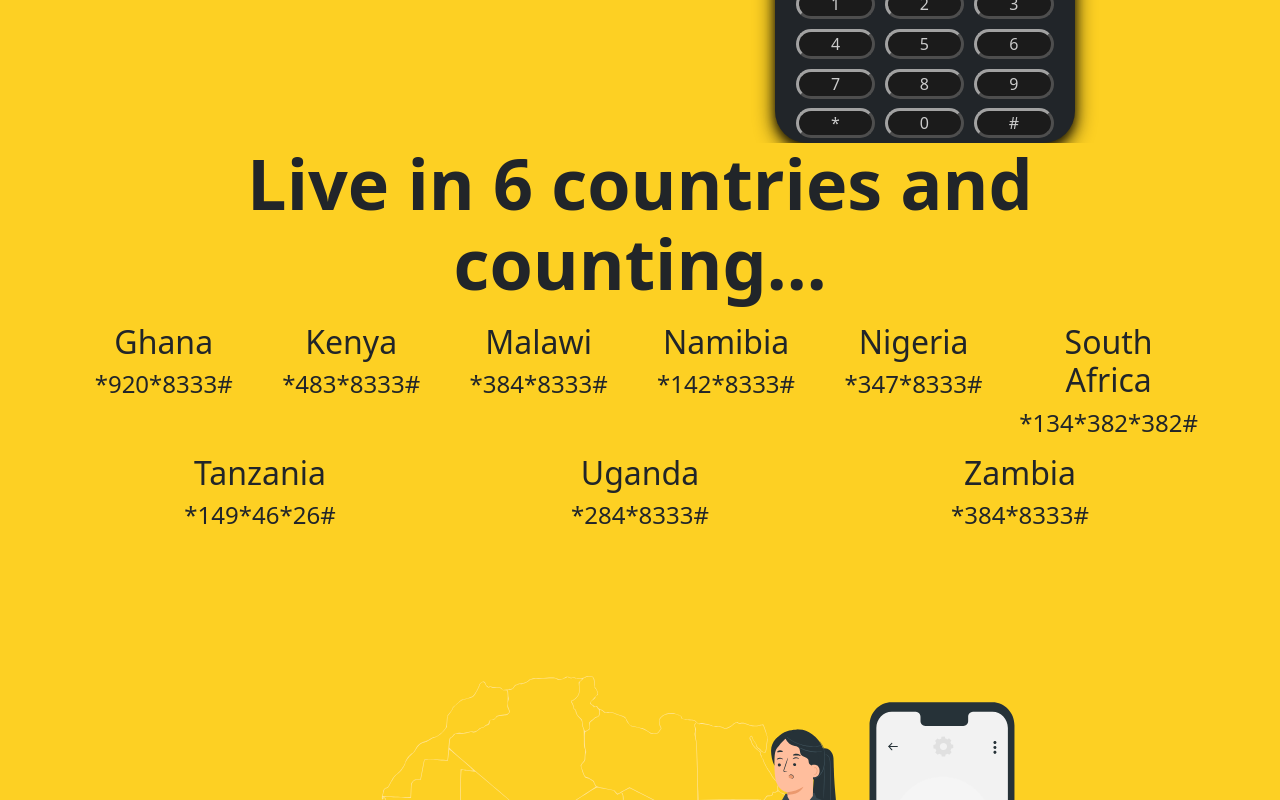
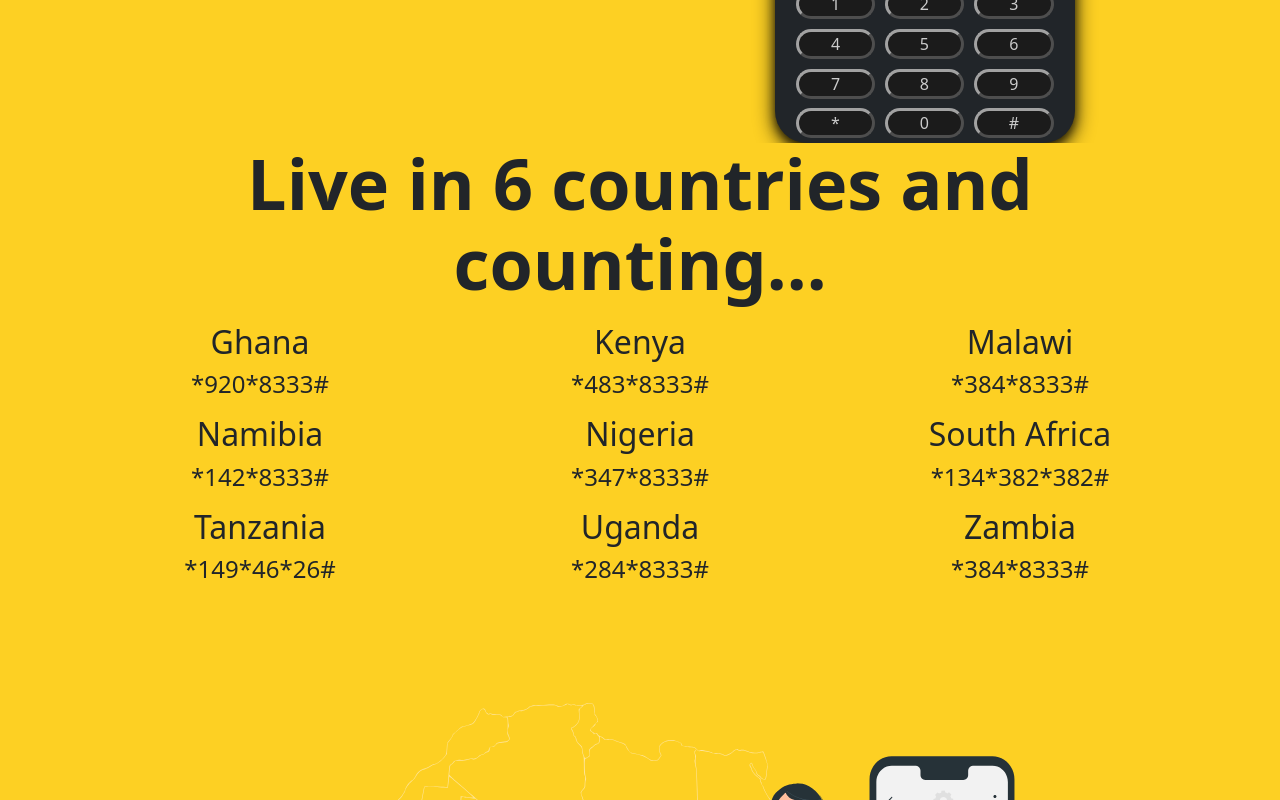
Before and after one commit to machankura/machankura-website, a React (Create React App) app: page / in a window 1280 px wide. Shown: the part 503-1303 px from the top of the page. Built offline with nearby package versions, Linux system fonts and the light colour scheme; no server answers.

Commit message:
Home screen update

```diff
--- a/src/pages/Home.js
+++ b/src/pages/Home.js
@@ -65,7 +65,44 @@ const HomePage = () => {
         </div>
         <div className='app-section countries-section'>
             <h1>Live in {machankuraCountries.length} countries and counting...</h1>
-            <div class="row"> <div class="col s12 m4"><h2>Ghana </h2><p class="flow-text">*920*8333#</p></div><div class="col s12 m4"><h2>Kenya </h2><p class="flow-text">*483*8333#</p></div><div class="col s12 m4"> <h2>Malawi </h2><p class="flow-text">*384*8333#</p></div><div class="col s12 m4"> <h2>Namibia </h2><p class="flow-text">*142*8333#</p></div><div class="col s12 m4"> <h2>Nigeria </h2><p class="flow-text">*347*8333#</p></div><div class="col s12 m4"> <h2>South Africa </h2><p class="flow-text">*134*382*382#</p></div><div class="col s12 m4"> <h2>Tanzania </h2><p class="flow-text">*149*46*26#</p></div><div class="col s12 m4"> <h2>Uganda </h2><p class="flow-text">*284*8333#</p></div><div class="col s12 m4"> <h2>Zambia </h2><p class="flow-text">*384*8333#</p></div></div>
+            <div class="row">
+                <div class="col-sm-12 col-md-4">
+                    <h2>Ghana </h2>
+                    <p class="flow-text">*920*8333#</p>
+                </div>
+                <div class="col-sm-12 col-md-4">
+                    <h2>Kenya </h2>
+                    <p class="flow-text">*483*8333#</p>
+                </div>
+                <div class="col-sm-12 col-md-4">
+                    <h2>Malawi </h2>
+                    <p class="flow-text">*384*8333#</p>
+                </div>
+                <div class="col-sm-12 col-md-4">
+                    <h2>Namibia </h2>
+                    <p class="flow-text">*142*8333#</p>
+                </div>
+                <div class="col-sm-12 col-md-4">
+                    <h2>Nigeria </h2>
+                    <p class="flow-text">*347*8333#</p>
+                </div>
+                <div class="col-sm-12 col-md-4">
+                    <h2>South Africa </h2>
+                    <p class="flow-text">*134*382*382#</p>
+                </div>
+                <div class="col-sm-12 col-md-4">
+                    <h2>Tanzania </h2>
+                    <p class="flow-text">*149*46*26#</p>
+                </div>
+                <div class="col-sm-12 col-md-4">
+                    <h2>Uganda </h2>
+                    <p class="flow-text">*284*8333#</p>
+                </div>
+                <div class="col-sm-12 col-md-4">
+                    <h2>Zambia </h2>
+                    <p class="flow-text">*384*8333#</p>
+                </div>
+            </div>
         </div>
         <div className='why-section'>
             <Row className="align-items-center flex-column-reverse flex-md-row" xs={1} md={2} style={{marginTop: "100px"}}>
```
